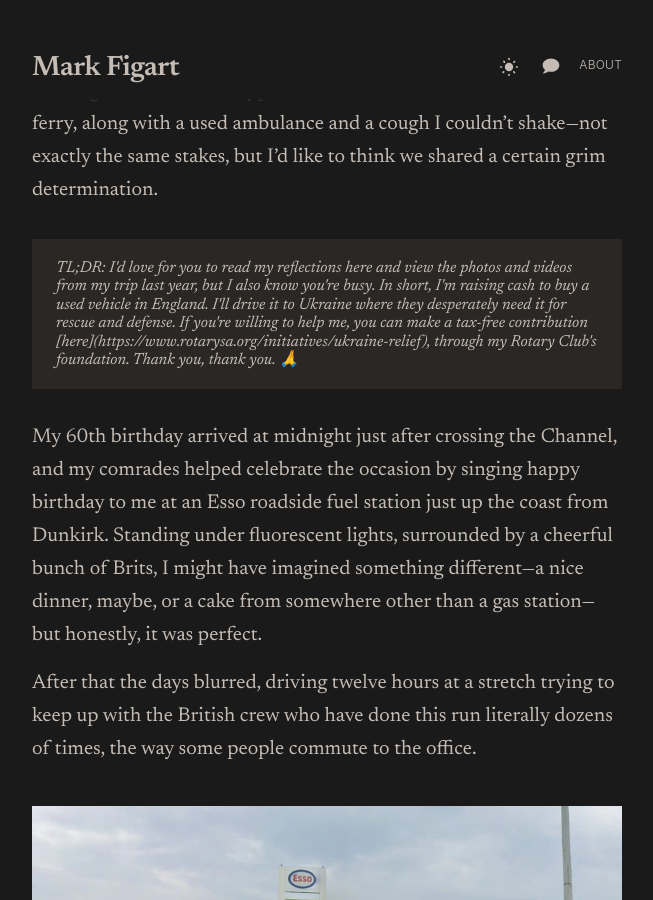
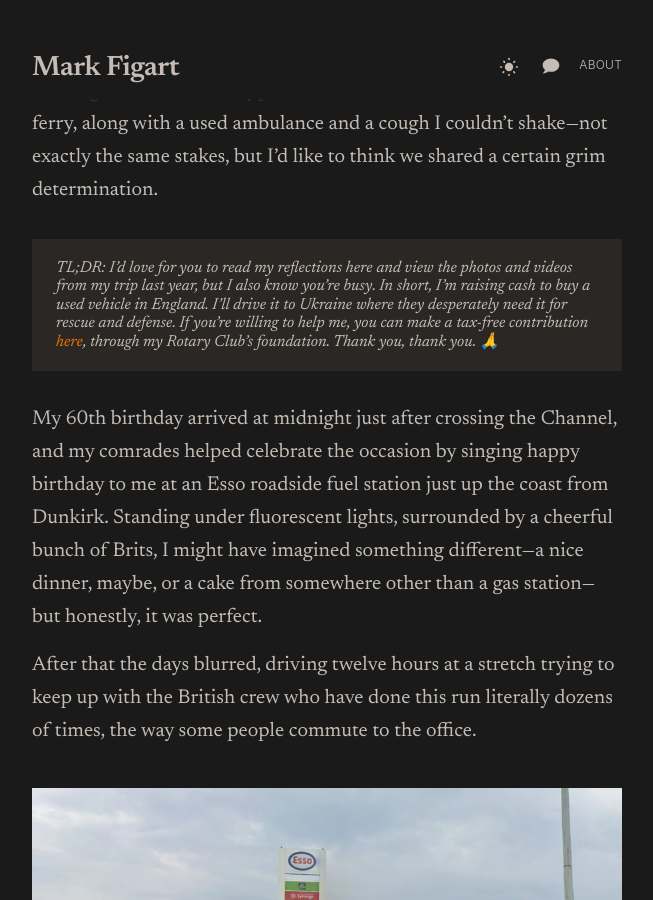
Before and after one commit to figart/60, a Jekyll site: the page built from _posts/2026-01-28-why-im-going-back-to-ukraine.md, in a window 1280 px wide and 900 px high, scrolled down 348 px. Shown: the whole window, without its empty margins (313-966 px from the left). Built offline with Jekyll 4.4.1, drawn with Linux system fonts in a browser that asks for light colours.

Commit message:
Fix markdown processing inside aside callout
Add markdown="1" attribute to enable Kramdown processing of
links and formatting within the HTML aside element.

Co-Authored-By: Claude Opus 4.5 <noreply@anthropic.com>

```diff
--- a/_posts/2026-01-28-why-im-going-back-to-ukraine.md
+++ b/_posts/2026-01-28-why-im-going-back-to-ukraine.md
@@ -9,10 +9,8 @@ The worst cappuccino I ever had was in Folkestone, England.
 
 Folkestone is a coastal town where, eighty years earlier, tens of thousands of soldiers walked down the very same street on which I stood on their way down to the Channel. They were headed to war. Leaving a half-finished cappuccino behind, I was headed to catch a ferry, along with a used ambulance and a cough I couldn't shake—not exactly the same stakes, but I'd like to think we shared a certain grim determination.
 
-<aside class="callout">
-
+<aside class="callout" markdown="1">
 TL;DR: I'd love for you to read my reflections here and view the photos and videos from my trip last year, but I also know you're busy. In short, I'm raising cash to buy a used vehicle in England. I'll drive it to Ukraine where they desperately need it for rescue and defense. If you're willing to help me, you can make a tax-free contribution [here](https://www.rotarysa.org/initiatives/ukraine-relief), through my Rotary Club's foundation. Thank you, thank you. 🙏
-
 </aside>
 
 My 60th birthday arrived at midnight just after crossing the Channel, and my comrades helped celebrate the occasion by singing happy birthday to me at an Esso roadside fuel station just up the coast from Dunkirk. Standing under fluorescent lights, surrounded by a cheerful bunch of Brits, I might have imagined something different—a nice dinner, maybe, or a cake from somewhere other than a gas station—but honestly, it was perfect.
```
